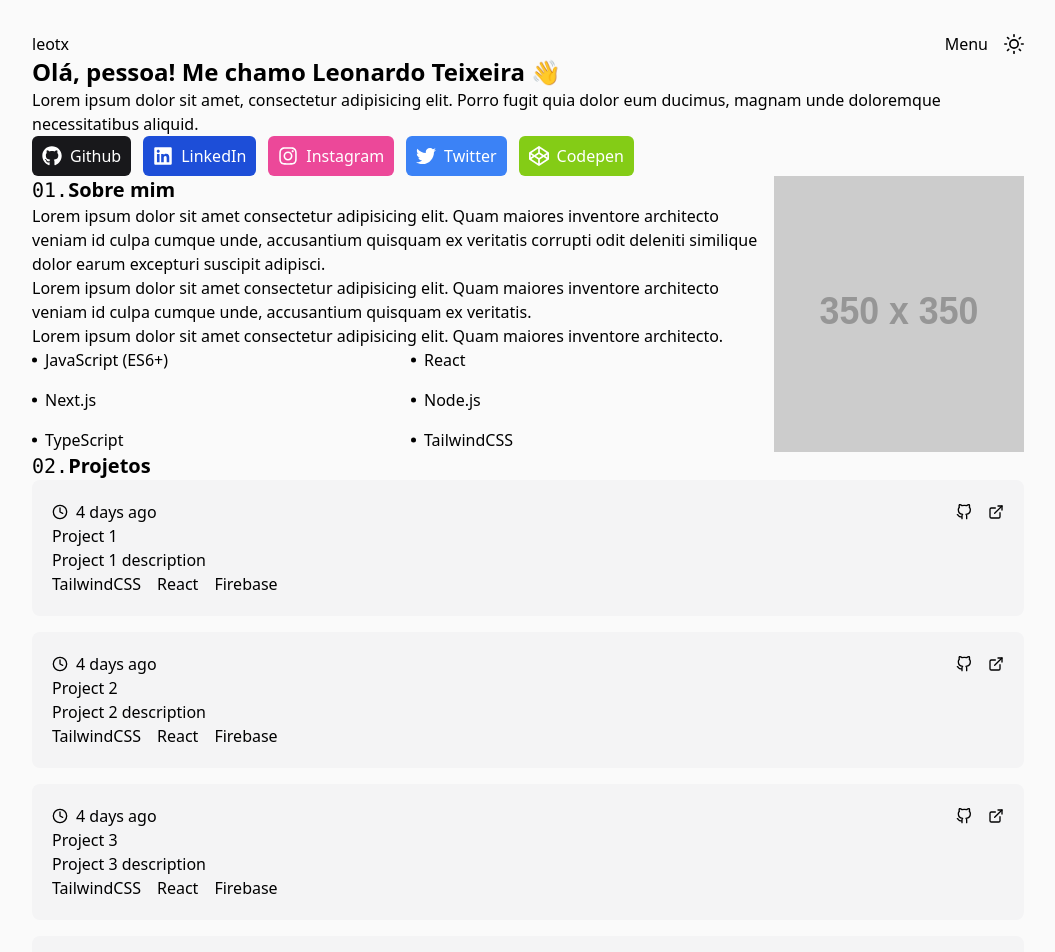
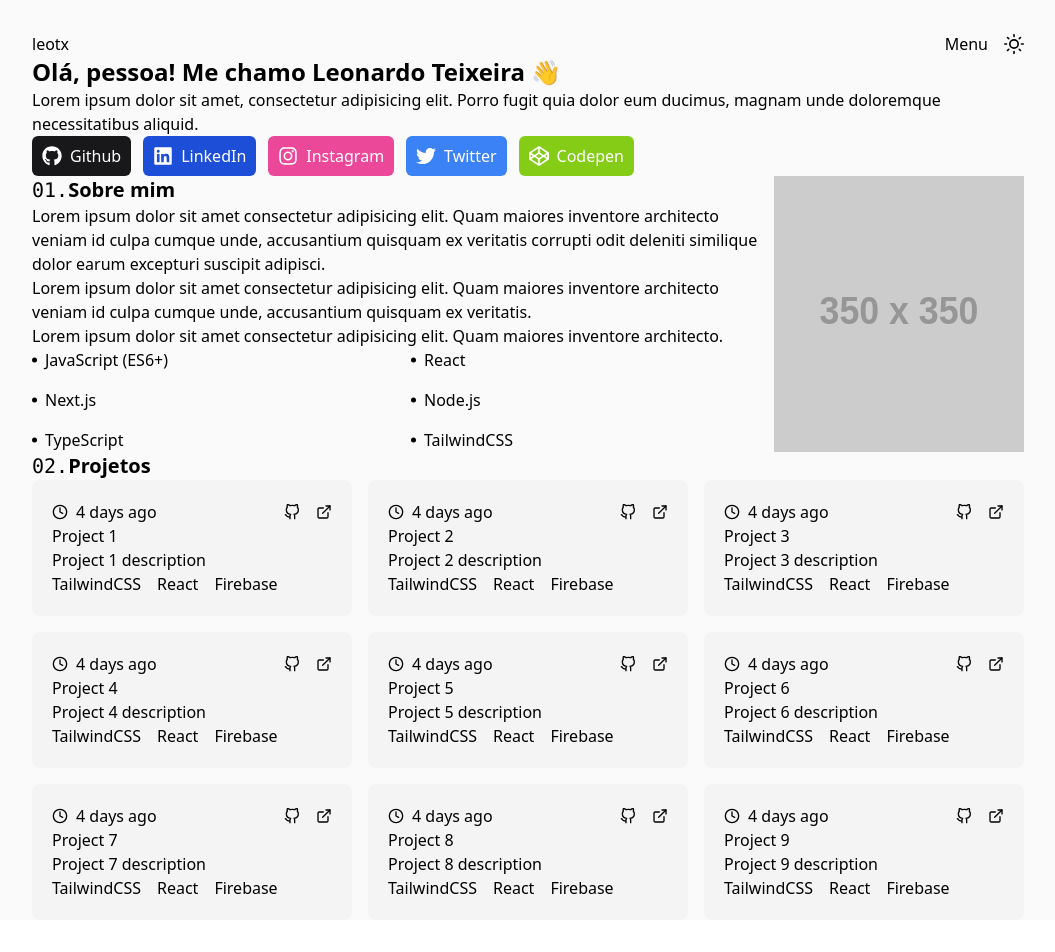
Before and after one commit to leottx/leotx-site, a Next.js app: page / in a window 1280 px wide. Shown: the top 952 px of the page, without its empty margins (112-1167 px from the left). After the commit the page ends 920 px from the top, so only its background shows below. Built offline with nearby package versions, Linux system fonts and the light colour scheme.

Commit message:
chore: adiciona uma classe customizada ao arquivo de configuracao do tailwind

```diff
--- a/tailwind.config.js
+++ b/tailwind.config.js
@@ -11,7 +11,8 @@ module.exports = {
   theme: {
     extend: {
       gridTemplateColumns: {
-        autofill: "repeat(auto-fill, minmax(250px, 1fr))",
+        fillthree: "repeat(auto-fill, minmax(250px, 1fr))",
+        filltwo: "repeat(auto-fill, minmax(350px, 1fr))",
       },
     },
   },
```
